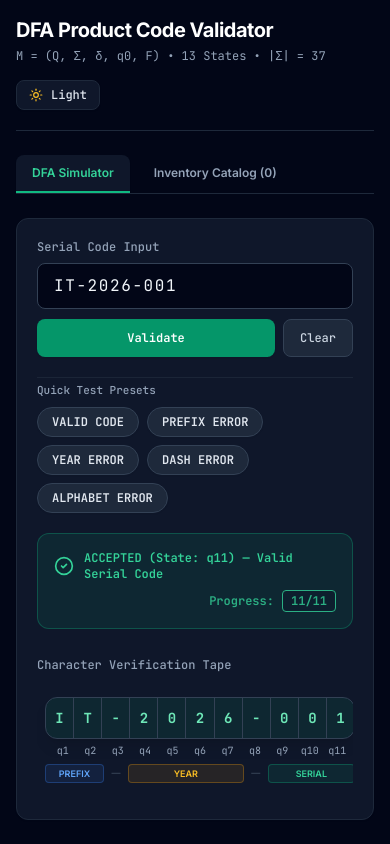
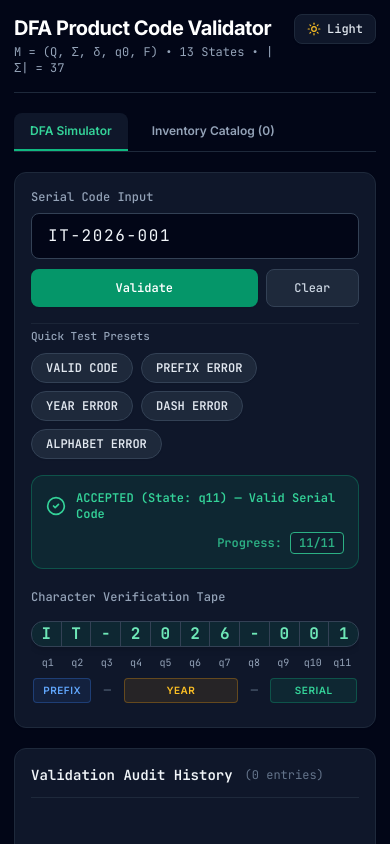
Before and after one commit to uno-jerome/Product-Validator-2, a React (Vite) app: page / in a window 390 px wide. Shown: the top 844 px of the page. Built offline with nearby package versions, Linux system fonts and the light colour scheme.

Commit message:
Fix UI adaptiveness in mobile phones

```diff
--- a/src/App.jsx
+++ b/src/App.jsx
@@ -102,18 +102,20 @@ export default function App() {
   const btnSec = "px-3 py-1.5 text-xs font-mono font-medium rounded-lg border border-slate-300 dark:border-slate-700 bg-white dark:bg-slate-800 hover:bg-slate-100 dark:hover:bg-slate-700 text-slate-700 dark:text-slate-200 transition-colors";
   const inCls = "w-full bg-slate-50 dark:bg-slate-950 border border-slate-300 dark:border-slate-700 rounded-lg px-3 py-2 text-xs outline-none focus:border-slate-500 text-slate-900 dark:text-slate-100";
   const lblCls = "block text-xs font-mono font-medium text-slate-600 dark:text-slate-400 mb-1";
-  const cardCls = "bg-white dark:bg-slate-900 border border-slate-200 dark:border-slate-800 rounded-xl p-5 sm:p-6 space-y-4 shadow-sm";
+  const cardCls = "bg-white dark:bg-slate-900 border border-slate-200 dark:border-slate-800 rounded-xl p-4 sm:p-6 space-y-4 shadow-sm";
 
   return (
-    <div className="min-h-screen bg-slate-50 dark:bg-slate-950 text-slate-800 dark:text-slate-100 font-sans transition-colors duration-150 p-4 sm:p-8">
-      <div className="max-w-6xl mx-auto space-y-6">
-        <header className="flex flex-col sm:flex-row sm:items-center justify-between gap-4 pb-5 border-b border-slate-200 dark:border-slate-800">
-          <div><h1 className="text-xl sm:text-2xl font-bold tracking-tight text-slate-900 dark:text-white">DFA Product Code Validator</h1><p className="text-xs sm:text-sm font-mono text-slate-500 dark:text-slate-400 mt-1">M = (Q, Σ, δ, q0, F) • 13 States • |Σ| = 37</p></div>
-          <div className="flex items-center gap-3">
-            <button onClick={() => setThemeState((p) => p === 'dark' ? 'light' : 'dark')} aria-label="Toggle theme" className="flex items-center gap-2 px-3 py-1.5 text-xs font-mono font-medium rounded-lg border border-slate-200 dark:border-slate-800 bg-white dark:bg-slate-900 text-slate-700 dark:text-slate-200 hover:bg-slate-100 dark:hover:bg-slate-800 shadow-sm transition-colors">
-              {theme === 'dark' ? <Sun className="w-3.5 h-3.5 text-amber-400" /> : <Moon className="w-3.5 h-3.5 text-slate-600" />}<span>{theme === 'dark' ? 'Light' : 'Dark'}</span>
-            </button>
+    <div className="min-h-screen bg-slate-50 dark:bg-slate-950 text-slate-800 dark:text-slate-100 font-sans transition-colors duration-150 p-3.5 sm:p-8">
+      <div className="max-w-6xl mx-auto space-y-5 sm:space-y-6">
+        <header className="flex items-start sm:items-center justify-between gap-3 pb-4 border-b border-slate-200 dark:border-slate-800">
+          <div>
+            <h1 className="text-xl sm:text-2xl font-bold tracking-tight text-slate-900 dark:text-white">DFA Product Code Validator</h1>
+            <p className="text-xs sm:text-sm font-mono text-slate-500 dark:text-slate-400 mt-0.5">M = (Q, Σ, δ, q0, F) • 13 States • |Σ| = 37</p>
           </div>
+          <button onClick={() => setThemeState((p) => p === 'dark' ? 'light' : 'dark')} aria-label="Toggle theme" className="flex items-center gap-1.5 px-3 py-1.5 text-xs font-mono font-medium rounded-lg border border-slate-200 dark:border-slate-800 bg-white dark:bg-slate-900 text-slate-700 dark:text-slate-200 hover:bg-slate-100 dark:hover:bg-slate-800 shadow-sm transition-colors shrink-0">
+            {theme === 'dark' ? <Sun className="w-3.5 h-3.5 text-amber-400" /> : <Moon className="w-3.5 h-3.5 text-slate-600" />}
+            <span>{theme === 'dark' ? 'Light' : 'Dark'}</span>
+          </button>
         </header>
 
         <nav role="tablist" aria-label="Main navigation tabs" className="flex items-center gap-2 border-b border-slate-200 dark:border-slate-800">
@@ -123,15 +125,15 @@ export default function App() {
         </nav>
 
         {activeTab === 'simulator' && (
-          <div id="panel-simulator" role="tabpanel" aria-labelledby="tab-simulator" className="space-y-6">
-            <section className={`${cardCls} space-y-5`}>
+          <div id="panel-simulator" role="tabpanel" aria-labelledby="tab-simulator" className="space-y-5 sm:space-y-6">
+            <section className={`${cardCls} space-y-4 sm:space-y-5`}>
               <div className="space-y-2">
                 <label htmlFor="serial-input" className={lblCls}>Serial Code Input</label>
                 <div className="flex flex-col sm:flex-row gap-2.5">
                   <input id="serial-input" type="text" value={input} onChange={(e) => { clearTimer(); setActiveStep(null); setInput(e.target.value.toUpperCase()); }} placeholder="e.g. IT-2026-001" className="flex-1 bg-slate-50 dark:bg-slate-950 border border-slate-300 dark:border-slate-700 focus:border-slate-500 rounded-lg px-4 py-2.5 font-mono text-base sm:text-lg text-slate-900 dark:text-slate-100 uppercase tracking-widest outline-none transition-colors" />
-                  <div className="flex gap-2">
-                    <button type="button" onClick={handleValidate} className="flex-1 sm:flex-none px-5 py-2.5 bg-emerald-600 hover:bg-emerald-500 text-white font-mono text-xs font-semibold rounded-lg shadow-sm transition-colors">Validate</button>
-                    <button type="button" onClick={() => { clearTimer(); setActiveStep(null); setInput(''); }} className="px-4 py-2.5 bg-slate-100 dark:bg-slate-800 hover:bg-slate-200 dark:hover:bg-slate-700 text-slate-700 dark:text-slate-300 font-mono text-xs font-medium rounded-lg border border-slate-200 dark:border-slate-700 transition-colors">Clear</button>
+                  <div className="flex gap-2 sm:w-auto">
+                    <button type="button" onClick={handleValidate} className="flex-[3] sm:flex-none px-6 py-2.5 bg-emerald-600 hover:bg-emerald-500 text-white font-mono text-xs font-semibold rounded-lg shadow-sm transition-colors">Validate</button>
+                    <button type="button" onClick={() => { clearTimer(); setActiveStep(null); setInput(''); }} className="flex-[1] sm:flex-none px-4 py-2.5 bg-slate-100 dark:bg-slate-800 hover:bg-slate-200 dark:hover:bg-slate-700 text-slate-700 dark:text-slate-300 font-mono text-xs font-medium rounded-lg border border-slate-200 dark:border-slate-700 transition-colors">Clear</button>
                   </div>
                 </div>
               </div>
@@ -145,7 +147,7 @@ export default function App() {
                 </div>
               </div>
 
-              <div className={`p-4 rounded-xl border font-mono text-sm flex flex-col sm:flex-row sm:items-center justify-between gap-2 transition-colors ${dfa.isValid ? 'bg-emerald-500/10 border-emerald-500/30 text-emerald-700 dark:text-emerald-400' : 'bg-rose-500/10 border-rose-500/30 text-rose-700 dark:text-rose-400'}`}>
+              <div className={`p-3.5 sm:p-4 rounded-xl border font-mono text-sm flex flex-col sm:flex-row sm:items-center justify-between gap-2.5 transition-colors ${dfa.isValid ? 'bg-emerald-500/10 border-emerald-500/30 text-emerald-700 dark:text-emerald-400' : 'bg-rose-500/10 border-rose-500/30 text-rose-700 dark:text-rose-400'}`}>
                 <div className="flex items-center gap-2.5">
                   {dfa.isValid ? <CheckCircle2 className="w-5 h-5 shrink-0 text-emerald-600 dark:text-emerald-400" /> : <XCircle className="w-5 h-5 shrink-0 text-rose-600 dark:text-rose-400" />}
                   <span className="font-semibold text-xs sm:text-sm">{dfa.isValid ? 'ACCEPTED (State: q11) — Valid Serial Code' : `REJECTED (State: ${dfa.finalState}) — ${dfa.errorReason || 'Input rejected'}`}</span>
@@ -153,7 +155,7 @@ export default function App() {
                 <div className="flex items-center gap-2 text-xs opacity-80 self-end sm:self-auto font-semibold"><span>Progress:</span><span className="px-2 py-0.5 rounded bg-white/50 dark:bg-slate-900/50 border border-current">{input.length}/11</span></div>
               </div>
 
-              <div className="space-y-4 pt-2">
+              <div className="space-y-3 pt-1">
                 <div className="flex items-center justify-between">
                   <span className="text-xs font-mono font-medium text-slate-500 dark:text-slate-400">Character Verification Tape</span>
                   {activeStep !== null && (
@@ -163,10 +165,10 @@ export default function App() {
                   )}
                 </div>
 
-                <div className="w-full overflow-x-auto pb-4 pt-2 flex justify-start sm:justify-center">
-                  <div className="flex flex-col items-center min-w-max sm:w-full sm:max-w-4xl px-2">
+                <div className="w-full overflow-x-auto pb-2 pt-1 flex justify-center">
+                  <div className="flex flex-col items-center w-full min-w-[310px] max-w-4xl">
                     {/* 11 Continuous Tape Cells */}
-                    <div className="inline-flex rounded-xl border border-slate-300 dark:border-slate-700 divide-x divide-slate-200 dark:divide-slate-700 bg-white dark:bg-slate-900/90 shadow-lg overflow-hidden w-full justify-between">
+                    <div className="flex w-full rounded-xl border border-slate-300 dark:border-slate-700 divide-x divide-slate-200 dark:divide-slate-700 bg-white dark:bg-slate-900/90 shadow-md overflow-hidden">
                       {Array.from({ length: 11 }).map((_, i) => {
                         const char = input[i] || '·';
                         const isTrap = trapIndex !== -1 && i === trapIndex && (activeStep === null || activeStep >= i);
@@ -182,7 +184,10 @@ export default function App() {
                           : 'opacity-40 text-slate-400 dark:text-slate-600';
 
                         return (
-                          <div key={i} className={`w-7 h-10 sm:w-14 sm:h-18 md:w-16 md:h-20 flex-1 flex items-center justify-center font-mono text-sm sm:text-2xl md:text-3xl font-bold transition-colors ${cellCls}`}>
+                          <div
+                            key={i}
+                            className={`flex-1 min-w-0 h-13 sm:h-18 md:h-22 flex items-center justify-center font-mono text-base sm:text-2xl md:text-3xl font-bold transition-colors ${cellCls}`}
+                          >
                             {char}
                           </div>
                         );
@@ -190,13 +195,22 @@ export default function App() {
                     </div>
 
                     {/* State Row: q1 through q11 */}
-                    <div className="flex w-full justify-between mt-1 sm:mt-2 px-1 text-[10px] sm:text-xs md:text-sm font-mono text-slate-400">
+                    <div className="flex w-full mt-2 px-0.5 text-slate-400">
                       {Array.from({ length: 11 }).map((_, i) => {
                         const isTrap = trapIndex !== -1 && i === trapIndex && (activeStep === null || activeStep >= i);
                         const isUnreached = (trapIndex !== -1 && i > trapIndex) || (activeStep !== null && i > activeStep) || i >= dfa.trace.length;
                         const state = isTrap ? 'q_trap' : isUnreached ? '·' : (dfa.trace[i]?.toState || '·');
                         return (
-                          <div key={i} className={`flex-1 text-center transition-colors ${isTrap ? 'text-rose-500 font-bold' : isUnreached ? 'text-slate-400/40 dark:text-slate-600' : 'text-slate-500 dark:text-slate-400'}`}>
+                          <div
+                            key={i}
+                            className={`flex-1 min-w-0 text-center font-mono text-[10px] sm:text-xs md:text-sm transition-colors ${
+                              isTrap
+                                ? 'text-rose-500 font-bold'
+                                : isUnreached
+                                ? 'text-slate-400/40 dark:text-slate-600'
+                                : 'text-slate-500 dark:text-slate-400'
+                            }`}
+                          >
                             {state}
                           </div>
                         );
@@ -204,16 +218,16 @@ export default function App() {
                     </div>
 
                     {/* Domain Row: Prefix (2 cells), -, Year (4 cells), -, Serial (3 cells) */}
-                    <div className="flex w-full gap-1 sm:gap-2 mt-1.5 sm:mt-2">
-                      <div className="flex-[2] py-0.5 sm:py-1 text-center rounded border border-blue-500/30 bg-blue-500/10 text-blue-600 dark:text-blue-400 text-[9px] sm:text-xs font-semibold">
+                    <div className="flex w-full items-center mt-2 px-0.5">
+                      <div className="flex-[2] mr-0.5 py-1 text-center rounded border border-blue-500/30 bg-blue-500/10 text-blue-600 dark:text-blue-400 text-[10px] sm:text-xs font-semibold tracking-wider truncate">
                         PREFIX
                       </div>
-                      <div className="w-4 sm:w-8 py-0.5 sm:py-1 text-center text-slate-400 dark:text-slate-600 text-[9px] sm:text-xs">—</div>
-                      <div className="flex-[4] py-0.5 sm:py-1 text-center rounded border border-amber-500/30 bg-amber-500/10 text-amber-600 dark:text-amber-400 text-[9px] sm:text-xs font-semibold">
+                      <div className="flex-[1] text-center text-slate-400 dark:text-slate-600 text-xs font-mono font-bold">—</div>
+                      <div className="flex-[4] mx-0.5 py-1 text-center rounded border border-amber-500/30 bg-amber-500/10 text-amber-600 dark:text-amber-400 text-[10px] sm:text-xs font-semibold tracking-wider truncate">
                         YEAR
                       </div>
-                      <div className="w-4 sm:w-8 py-0.5 sm:py-1 text-center text-slate-400 dark:text-slate-600 text-[9px] sm:text-xs">—</div>
-                      <div className="flex-[3] py-0.5 sm:py-1 text-center rounded border border-emerald-500/30 bg-emerald-500/10 text-emerald-600 dark:text-emerald-400 text-[9px] sm:text-xs font-semibold">
+                      <div className="flex-[1] text-center text-slate-400 dark:text-slate-600 text-xs font-mono font-bold">—</div>
+                      <div className="flex-[3] ml-0.5 py-1 text-center rounded border border-emerald-500/30 bg-emerald-500/10 text-emerald-600 dark:text-emerald-400 text-[10px] sm:text-xs font-semibold tracking-wider truncate">
                         SERIAL
                       </div>
                     </div>
```
